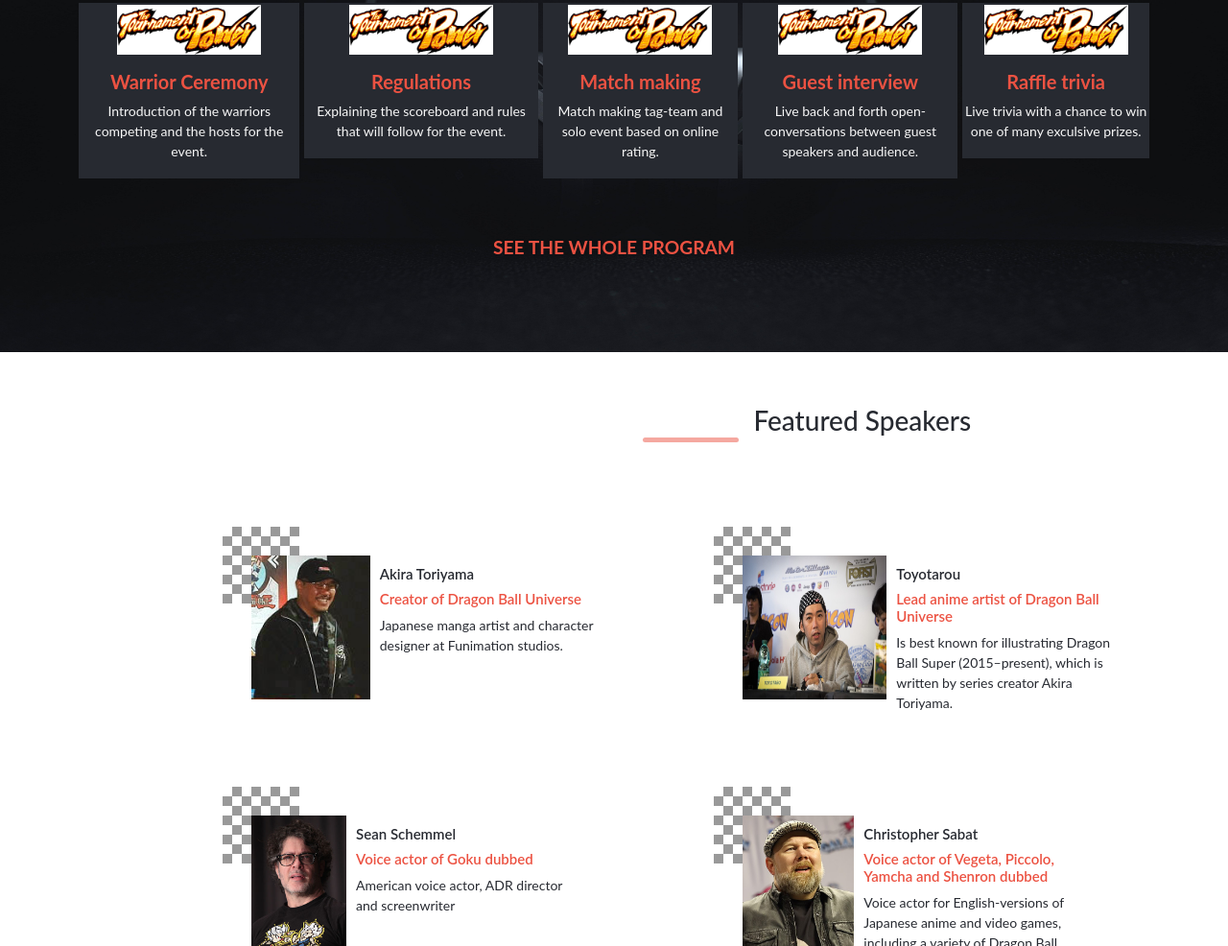
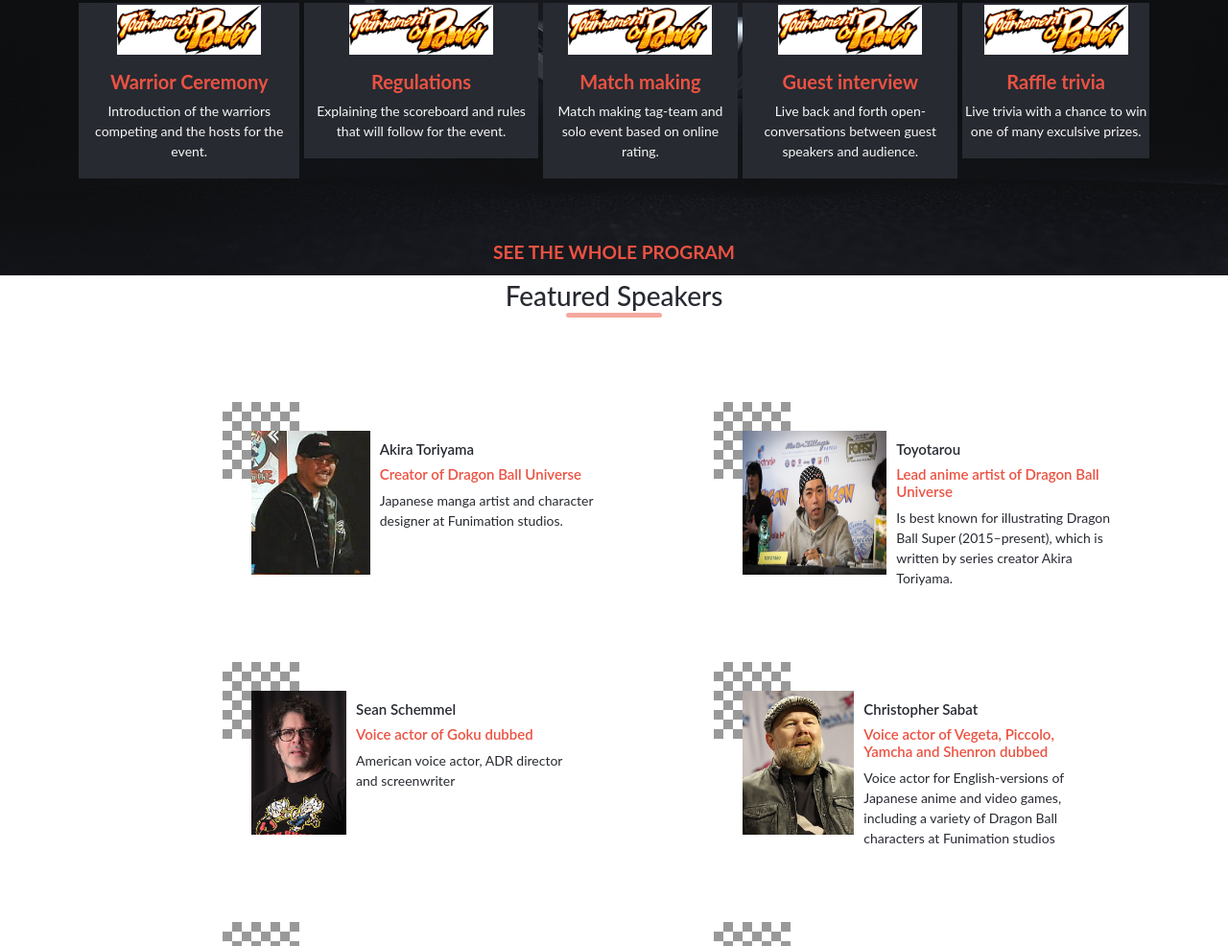
Before and after one commit to shuhad786/Capstone-module-1, a plain HTML site: page index.html in a window 1280 px wide. Shown: the part 1163-2149 px from the top of the page at 96% size. Drawn offline with nearby package versions, Linux system fonts and the light colour scheme.

Commit message:
Updated styles for desktop corrections

```diff
--- a/styles.css
+++ b/styles.css
@@ -453,7 +453,7 @@ html body {
     z-index: -1;
     top: 1000px;
     width: 100%;
-    height: 530px;
+    height: 450px;
   }
 
   .About-image-background {
@@ -568,6 +568,7 @@ html body {
     justify-content: center;
     width: max-content;
     margin: 0 auto;
+    padding: 15px;
   }
 
   .desktop-grid {
@@ -597,22 +598,20 @@ html body {
   }
 
   .speakers-title {
-    position: relative;
     color: #272a31;
     font-family: 'Lato', sans-serif;
-    left: 21%;
     margin-top: 140px;
-    width: fit-content;
+    width: max-content;
+    margin: 0 auto;
   }
 
   .speakers-horizontal {
-    position: relative;
     background-color: #ec5242;
     width: 100px;
     height: 5px;
     border-radius: 5px;
-    left: 6.5%;
     opacity: 0.5;
+    margin: 0 auto;
   }
 
   .guest-image {
```
